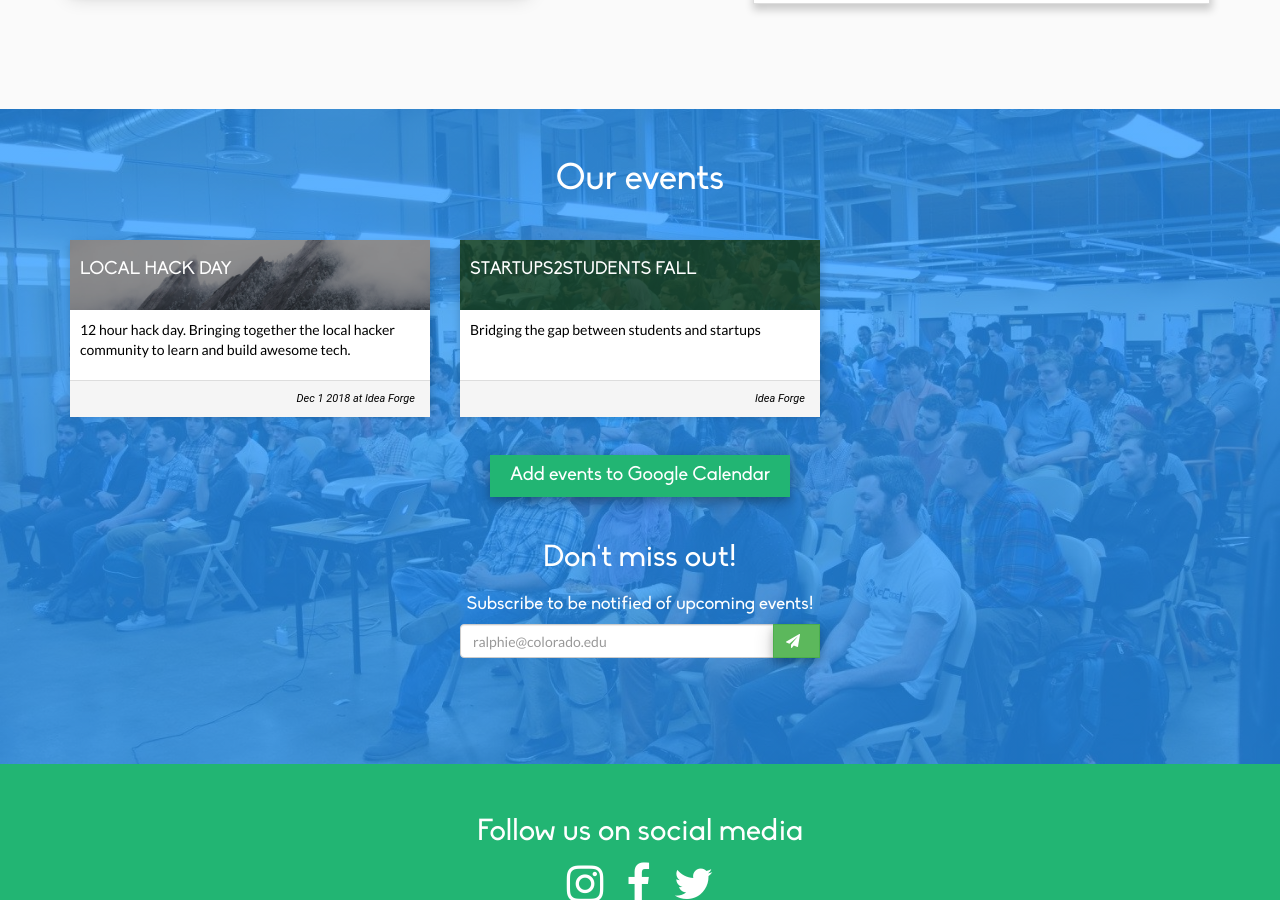
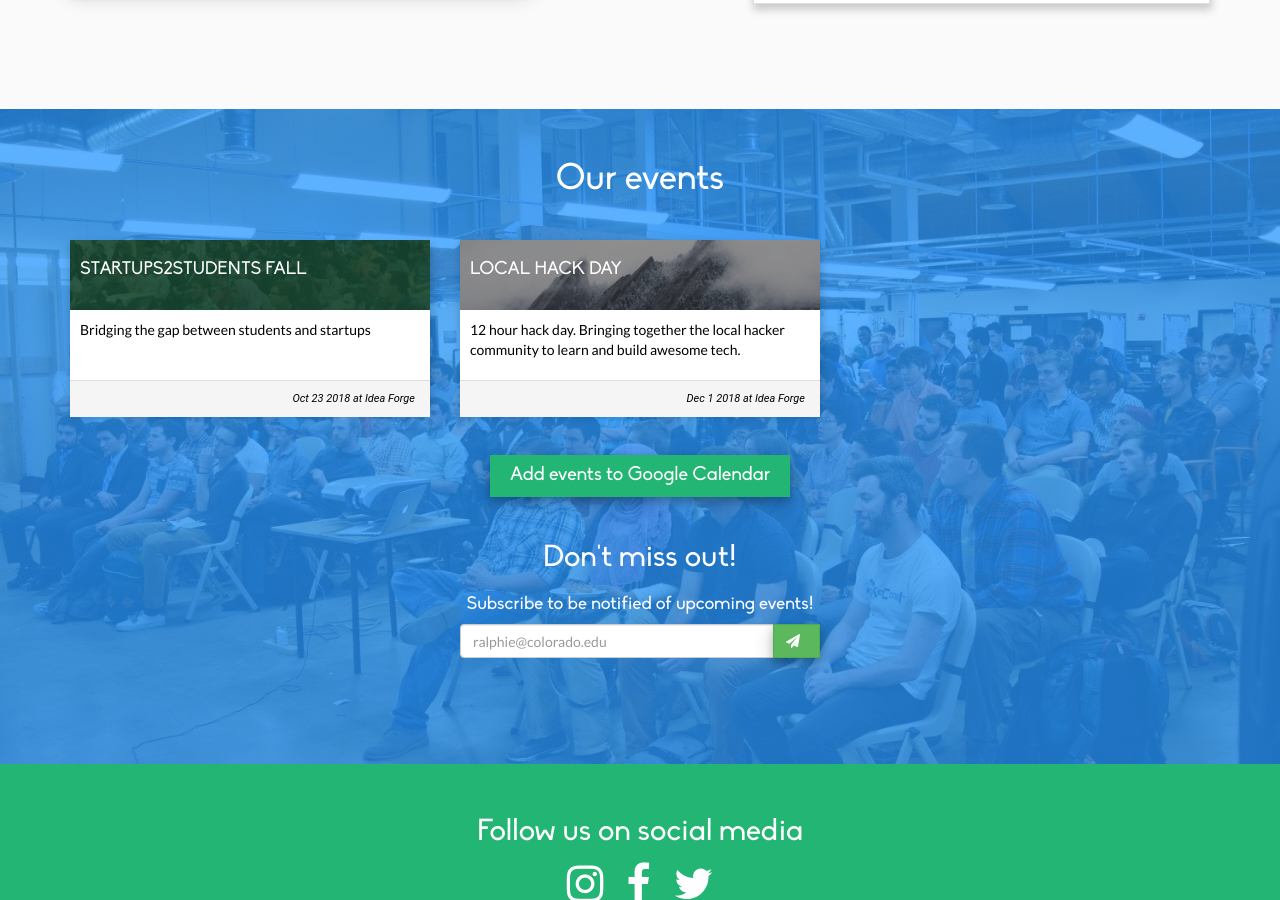
Before and after one commit to casassg/events-landing, a Jekyll site: the page built from index.md, in a window 1280 px wide and 900 px high, scrolled down 632 px. Built offline with Jekyll 4.4.1, drawn with Linux system fonts in a browser that asks for light colours; nearby versions of some CDN libraries; some of the changed lines change nothing that is shown.

Commit message:
add dates for startups2students

```diff
--- a/_data/events.yml
+++ b/_data/events.yml
@@ -1,8 +1,8 @@
 - name: Startups2Students Fall
   image-url: assets/img/startups2students.png
   line: Bridging the gap between students and startups
-#   date: 2017-10-19 6:00 PM
-#   end-date: 2017-10-19 8:00 PM
+  date: 2018-10-23 6:00 PM
+  end-date: 2018-10-23 8:00 PM
   location: Idea Forge
   url: http://startups2students.org
 
```
